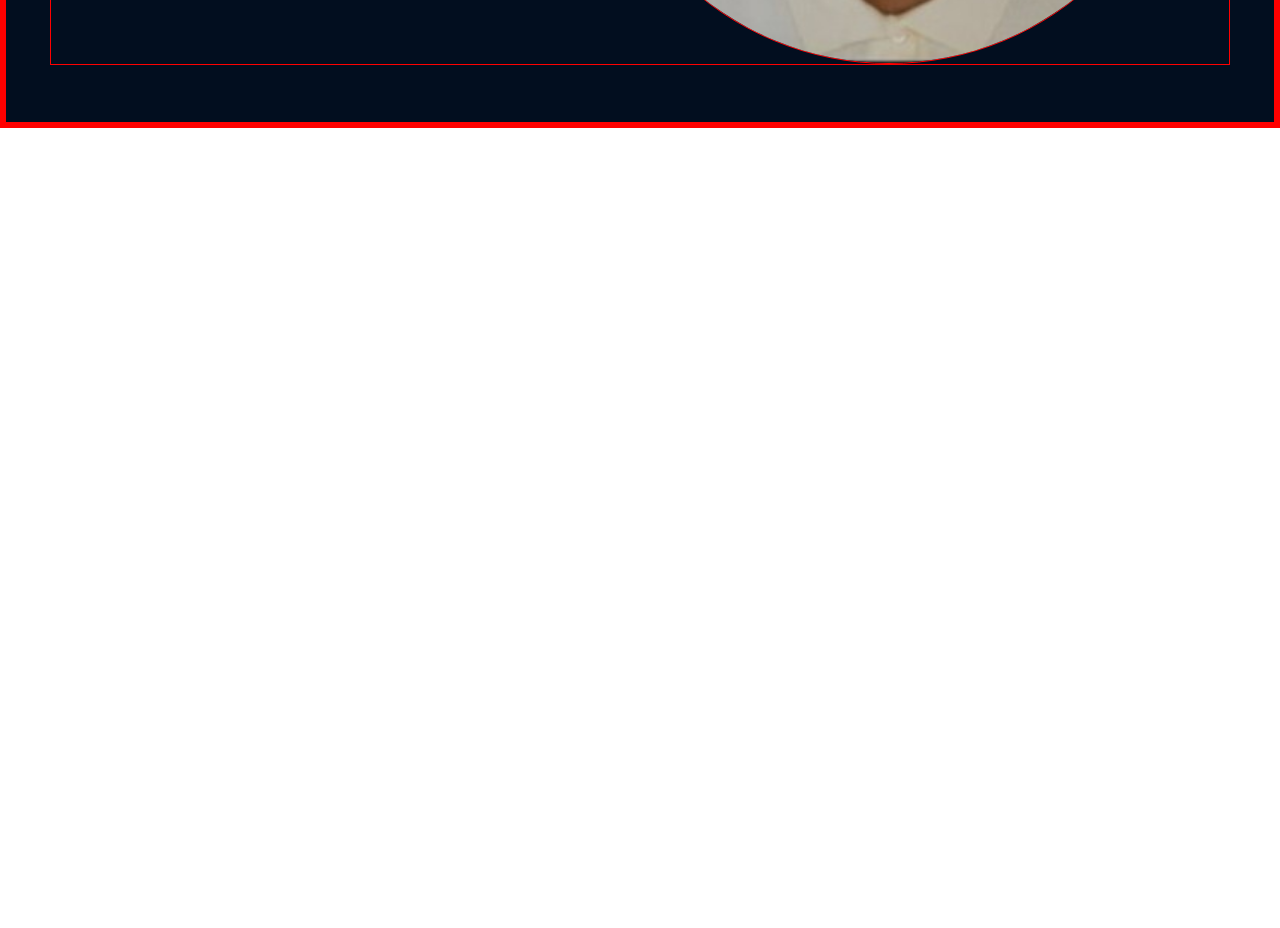
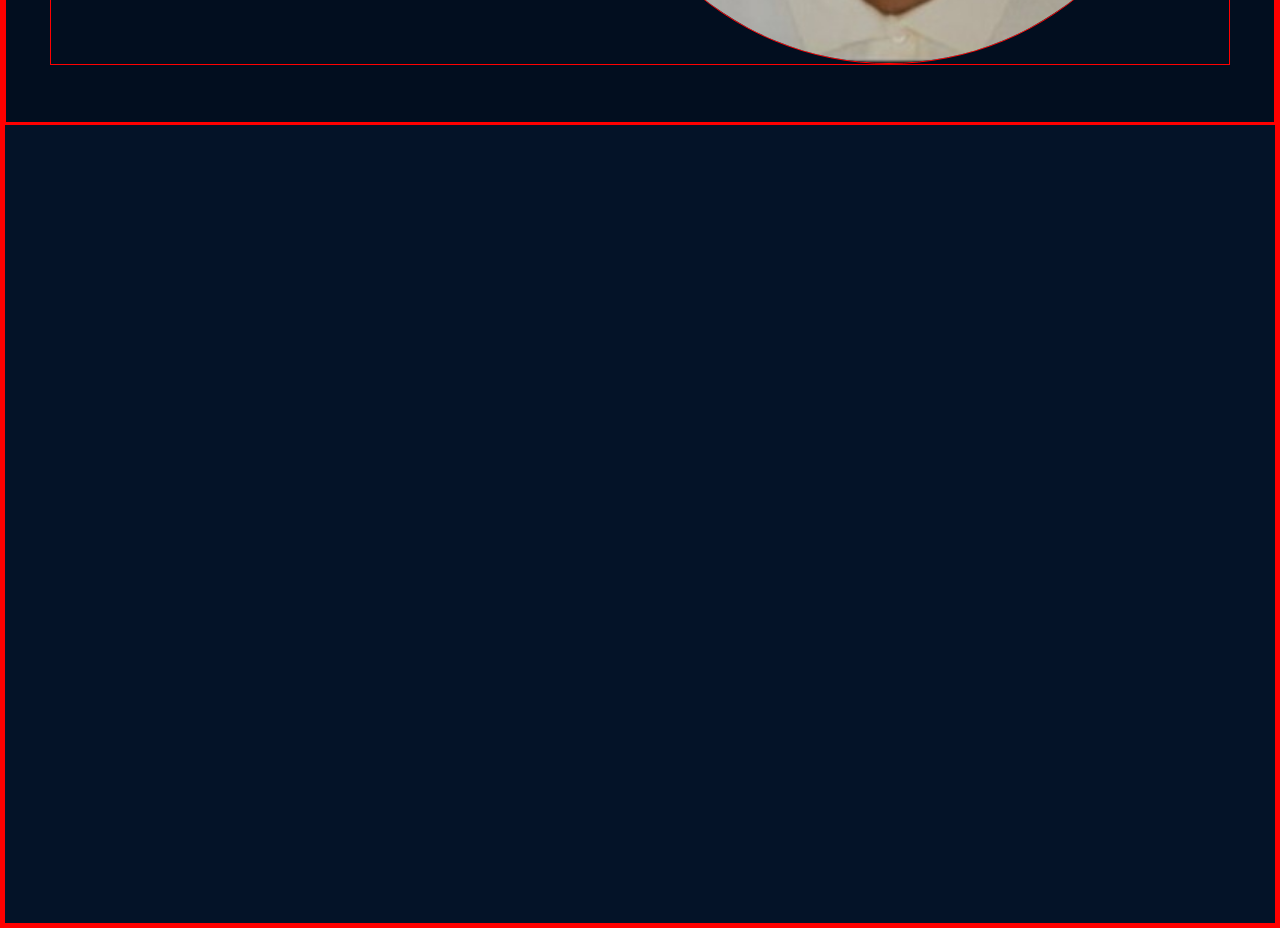
Before and after one commit to AdefelaFakorode/Adefela, a React (Vite) app: page / in a window 1280 px wide. Shown: the part 680-1608 px from the top of the page. Before the commit the page ends 808 px from the top, so only its background shows below. Built offline with nearby package versions, Linux system fonts and the light colour scheme.

Commit message:
creating about page

```diff
--- a/src/App.jsx
+++ b/src/App.jsx
@@ -1,11 +1,13 @@
 import Home from './components/Home'
 import NavBar from './components/NavBar'
+import About from './components/About'
 
 function App() {
   return (
     <div>
     <NavBar />
     <Home />
+    <About />
     </div>
   )
 }
--- /dev/null
+++ b/src/components/About.jsx
@@ -0,0 +1,15 @@
+import React from 'react'
+
+const About = () => {
+  return (
+    <div name="about" className="w-full h-screen bg-primary">
+      {/**/}
+
+      {/**/}
+
+      {/**/}
+    </div>
+  )
+}
+
+export default About
--- a/src/components/NavBar.jsx
+++ b/src/components/NavBar.jsx
@@ -28,11 +28,6 @@ const NavBar = () => {
         <li className="py-6 text-4xl text-primaryTextColor translate-colors duration-300 hover:text-bHoverColor">Project</li>
         <li className="py-6 text-4xl text-primaryTextColor translate-colors duration-300 hover:text-bHoverColor">Contact</li>
       </ul>
-
-      {/* Icons */}
-      <div className="hidden">
-        {/* Your icons or icon component goes here */}
-      </div>
     </div>
   );
 }
```
